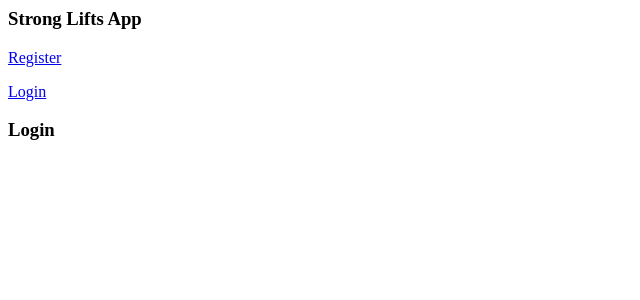
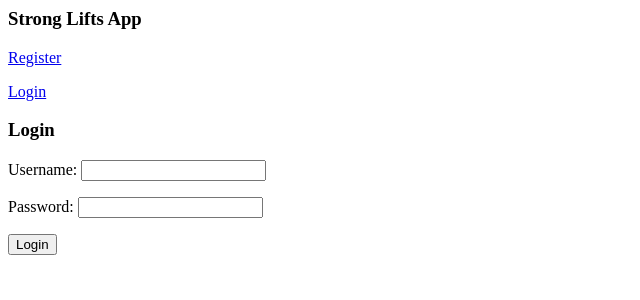
Before and after one commit to erictempleton1/strength_app, a Django app: page /stronglifts/login/ in a window 1280 px wide. Shown: the top 300 px of the page, without its empty margins (0-640 px from the left). Run offline with Django 3.2, Linux system fonts and the light colour scheme.

Commit message:
adding login form and urls

```diff
--- a/strong_lifts/forms.py
+++ b/strong_lifts/forms.py
@@ -3,14 +3,15 @@ from django.contrib.auth.models import User
 
 
 class RegisterForm(forms.ModelForm):
+    username = forms.CharField(required=True)
     email = forms.EmailField(required=True)
     password = forms.CharField(widget=forms.PasswordInput(), required=True)
 
     class Meta:
         model = User
-        fields = ('email', 'password')
+        fields = ('username', 'email', 'password')
 
 
 class LoginForm(forms.Form):
-    email = forms.EmailField(required=True)
+    username = forms.CharField(required=True)
     password = forms.CharField(widget=forms.PasswordInput(), required=True)
--- a/strong_lifts/templates/strong_lifts/login.html
+++ b/strong_lifts/templates/strong_lifts/login.html
@@ -6,4 +6,10 @@
 
 <h3>Login</h3>
 
+<form action="/stronglifts/login/" method="post">
+    {% csrf_token %}
+    {{ form.as_p }}
+  <input type="submit" value="Login" />
+</form>
+
 {% endblock %}
--- a/strong_lifts/urls.py
+++ b/strong_lifts/urls.py
@@ -8,5 +8,6 @@ app_name = 'strong_lifts'
 urlpatterns = [
         url(r'^$', views.index, name='index'),
         url(r'^register/$', views.register_user, name='register_user'),
-        url(r'^login/$', views.login_user, name='login_user')
+        url(r'^login/$', views.login_user, name='login_user'),
+        url(r'^logout/$', views.logout_user, name='logout_user')
 ]
--- a/strong_lifts/views.py
+++ b/strong_lifts/views.py
@@ -1,4 +1,4 @@
-from django.shortcuts import render
+from django.shortcuts import render, render_to_response
 from django.contrib.auth.models import User
 from django.http import HttpResponseRedirect
 from django.contrib.auth import authenticate, login, logout
@@ -13,36 +13,37 @@ def register_user(request):
     if request.method == 'POST':
         form = RegisterForm(request.POST)
         if form.is_valid():
+            # save new user
             user = form.save()
             user.set_password(user.password)
             user.save()
-            #login(request, user)
+
+            # authenticate the new user and log them in
+            new_user = authenticate(
+                    username=form.cleaned_data['username'],
+                    password=form.cleaned_data['password']
+            )
+            login(request, new_user)
             return HttpResponseRedirect('/stronglifts')
     else:
         form = RegisterForm()
     return render(request, 'strong_lifts/register.html', {'form': form})
 
-# todo - add login template
 def login_user(request):
     if request.method == 'POST':
-        form = LoginForm(request.POST)
+        form = LoginForm(data=request.POST)
+        if form.is_valid():
+            # get username and pw from post data, and try to authenticate
+            username = form.cleaned_data['username']
+            password = form.cleaned_data['password']
+            user = authenticate(username=username, password=password)
 
-        # get username and pw from post data, and try to authenticate
-        username = request.post['username']
-        password = request.post['password']
-        user = authenticate(username=username, password=password)
-        if user is not None:
-            if user.is_active:
+            if user is not None:
                 login(request, user)
                 return HttpResponseRedirect('/stronglifts')
-            else:
-                pass
-                # return inactive user message here
-        else:
-            pass
-            # return invalid login message
-        return render(request, 'strong_lifts/login.html', {'form': form})
-    return render(request, 'strong_lifts/login.html')
+    else:
+        form = LoginForm()
+    return render(request, 'strong_lifts/login.html', {'form': form})
 
 def logout_user(request):
     logout(request)
```
